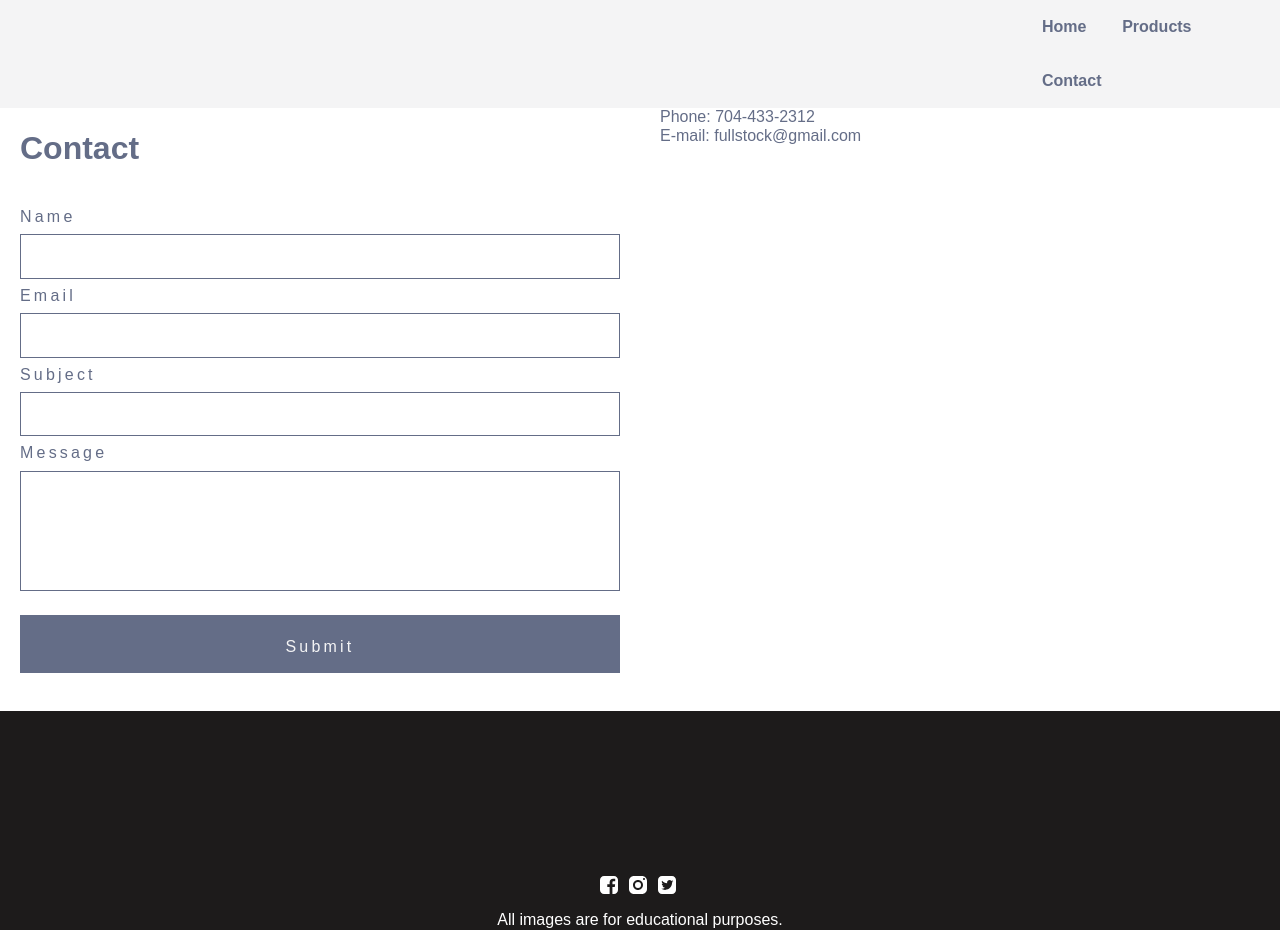
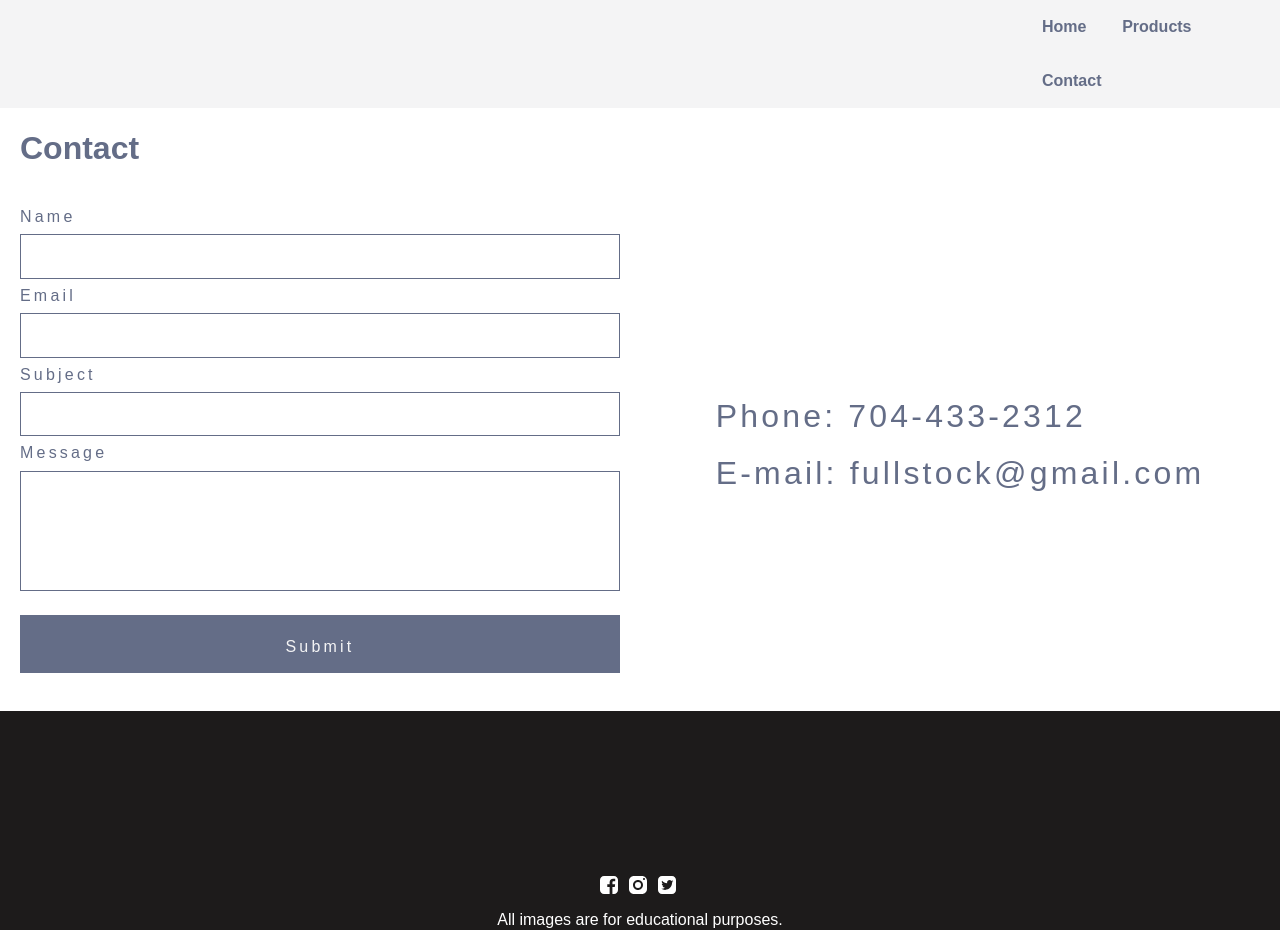
Before and after one commit to mfrancis92/full-stock, a React (Create React App) app: page /contact in a window 1280 px wide. Built offline with nearby package versions, Linux system fonts and the light colour scheme.

Commit message:
working with styles on product and contact page

```diff
--- a/src/assets/css/App.css
+++ b/src/assets/css/App.css
@@ -433,22 +433,23 @@ ul {
   display: grid;
   -ms-grid-columns: 1fr 1fr;
       grid-template-columns: 1fr 1fr;
-  -ms-grid-rows: 1fr;
-      grid-template-rows: 1fr;
 }
 
-.contact-container h1, .contact-container .info {
+.contact-container .contact-heading {
+  -ms-grid-column: 1;
+  -ms-grid-column-span: 2;
+  grid-column: 1/3;
+}
+
+.contact-container .contact-heading, .contact-container .contact-info {
   margin-left: 20px;
 }
 
-.contact-container form {
-  -webkit-box-ordinal-group: 2;
-      -ms-flex-order: 1;
-          order: 1;
+.contact-container .contact-form {
   margin: 20px;
 }
 
-.contact-container label, .contact-container button {
+.contact-container label, .contact-container button, .contact-container .contact-info {
   letter-spacing: .2rem;
 }
 
@@ -477,6 +478,16 @@ ul {
   cursor: pointer;
 }
 
+.contact-container .contact-info {
+  margin: auto;
+  font-weight: 100;
+  font-size: 2rem;
+}
+
+.contact-container .contact-info-content {
+  padding: 10px;
+}
+
 /* UNIVERAL STYLES */
 * {
   -webkit-box-sizing: border-box;
--- a/src/assets/scss/_contact.scss
+++ b/src/assets/scss/_contact.scss
@@ -1,18 +1,20 @@
 .contact-container {
     display: grid;
     grid-template-columns:1fr 1fr;
-    grid-template-rows: 1fr;
 
-    h1, .info {
+    .contact-heading {
+        grid-column: 1/3;
+    }
+
+    .contact-heading, .contact-info {
         margin-left: 20px;
     }
 
-    form{
-        order: 1;
+    .contact-form{
         margin: 20px;
     }
 
-    label, button {
+    label, button, .contact-info {
         letter-spacing: .2rem;
     }
     input, textarea, button {
@@ -39,8 +41,15 @@
 
     }
 
-    .info {
+    .contact-info {
+        margin: auto;
+        font-weight: 100;
+        font-size: 2rem;
         // grid-row: 1/4;
         // grid-column: 3;
     }
+
+    .contact-info-content {
+        padding: 10px;
+    }
 }
--- a/src/components/Contact.js
+++ b/src/components/Contact.js
@@ -32,8 +32,8 @@ class Contact extends React.Component {
       render() {
         return (
             <div className="contact-container">
-                <h1>Contact</h1>
-                <form className="contact" action="#" method="GET" name="Contact">
+                <h1 className="contact-heading">Contact</h1>
+                <form className="contact-form" action="#" method="GET" name="Contact">
                     <label for="name">Name</label>
                     <input
                     id="name"
@@ -71,9 +71,9 @@ class Contact extends React.Component {
                     <button onClick={e => this.onSubmit(e)}>Submit</button>
                     </div>
                 </form>
-                <div className="info">
-                    <p>Phone: 704-433-2312</p>
-                    <p>E-mail: fullstock@gmail.com</p>
+                <div className="contact-info">
+                    <p className="contact-info-content">Phone: 704-433-2312</p>
+                    <p className="contact-info-content">E-mail: fullstock@gmail.com</p>
                 </div>
 
             </div>
--- a/src/components/Products.js
+++ b/src/components/Products.js
@@ -10,8 +10,9 @@ class Products extends React.Component{
         let product = this.state.products.map(product=> {
             return(
                 <div>
+                    {/* <img src={product.productImage} />
                     <h2>{product.title}</h2>
-                    <p>{product.price}</p>
+                    <p>{product.price}</p>     */}
                 </div>
             )
 
--- a/src/components/ProductsJSON.js
+++ b/src/components/ProductsJSON.js
@@ -7,8 +7,8 @@ const Products = {
 
                 productType:"shoes",
                 productBrand:"off-white",
-                productImage:"",
-                price: "750",
+                productImage:"/img/products/shoe1.jpeg",
+                price: "$750",
                 description : "Inspired by Michael Jordan’s alma mater, the Off-White x Air Jordan 1 Retro High OG ‘UNC’ carries a classic two-tone composition, filtered through Virgil Abloh’s unique design prism.",
             },
             {
@@ -17,8 +17,8 @@ const Products = {
 
                 productType:"shoes",
                 productBrand:"off-white",
-                productImage:"",
-                price: "2250",
+                productImage:"/img/products/shoe2.jpeg",
+                price: "$2250",
                 description: "Created by designer Virgil Abloh, the Air Jordan 1 x OFF-WHITE comes in the classic Chicago colorway. Some of the sneakers' half-finished features include a Swoosh connected to the shoe with visible blue stitching, 'Air' printed on the midsole, and an OFF-WHITE zip tie on the collar.",
             },
             {
@@ -27,8 +27,8 @@ const Products = {
 
                 productType:"shoes",
                 productBrand:"off-white",
-                productImage:"",
-                price: "585",
+                productImage:"/img/products/shoe3.jpeg",
+                price: "$585",
                 description: "The OFF-WHITE x Air VaporMax ‘Part 2’ features a black Flyknit upper with matching laces and a Swoosh logo accented by a red zip tie.",
             },
             {
@@ -37,8 +37,8 @@ const Products = {
 
                 productType:"shoes",
                 productBrand:"yeezy",
-                productImage:"",
-                price: "250",
+                productImage:"/img/products/shoe4.jpeg",
+                price: "$250",
                 description: "The minimalist silhouette features distinct center stitching on a reverse Primeknit upper, with the signature ‘SPLY-350’ inscription now printed on the interior side. The heel tab remains, finished in a bright yellow hue that matches the knitted upper, rope laces, and Boost-infused midsole.",
             },
             {
@@ -47,8 +47,8 @@ const Products = {
 
                 productType:"shoes",
                 productBrand:"yeezy",
-                productImage:"",
-                price: "750",
+                productImage:"/img/products/shoe5.jpeg",
+                price: "$750",
                 description: "The sneaker’s retro-inspired lines worked in tandem with a chunky silhouette reminiscent of an earlier era. A mesh base is finished in grey on the quarter panels and bright blue and teal on the forefoot. Suede overlays arrive on the toe and heel accented grey leather eyestays. Other details include neon green laces, a bulky white midsole, and pops of black and bright orange.",
             },
             {
@@ -57,8 +57,8 @@ const Products = {
 
                 productType:"shoes",
                 productBrand:"yeezy",
-                productImage:"",
-                price: "250",
+                productImage:"/img/products/shoe6.jpeg",
+                price: "$250",
                 description: "The retro-inspired silhouette counterbalances its bulky form with a sleek, all-black design. What sets this colorway apart from the standard triple-black finish is a singular use of tone – it’s a semi-faded black that coats the combination mesh and suede upper, as opposed to the pitch-black variety that’s more common in the sneaker firmament.",
             },
             {
@@ -67,8 +67,8 @@ const Products = {
 
                 productType:"shoes",
                 productBrand:"yeezy",
-                productImage:"",
-                price: "800",
+                productImage:"/img/products/shoe7.jpeg",
+                price: "$800",
                 description: "Released on December 19, 2015, as the second colorway of the Yeezy Boost 750 line, the ‘Black’ sneaker features a full suede upper, perforated vamp, and ankle zipper.",
             },
             {
@@ -77,8 +77,8 @@ const Products = {
 
                 productType:"shirts",
                 productBrand:"off-white",
-                productImage:"",
-                price: "465",
+                productImage:"/img/products/shirt1.jpg",
+                price: "$465",
                 description: "",
             },
             {
@@ -87,8 +87,8 @@ const Products = {
 
                 productType:"shirts",
                 productBrand:"off-white",
-                productImage:"",
-                price: "258",
+                productImage:"/img/products/shirt2.jpg",
+                price: "$258",
                 description: "",
             },
             {
@@ -97,8 +97,8 @@ const Products = {
 
                 productType:"shirts",
                 productBrand:"off-white",
-                productImage:"",
-                price: "655",
+                productImage:"/img/products/shirt3.jpg",
+                price: "$655",
                 description: "Long sleeves shirt featuring classic tartan pattern in tones of red, blue and black. Spread collar. Buttons closure at front and 'CHECK SHIRT' text print at front. Oversize fitting.",
             },
         ]
```
Also changed, not shown: 1 other file (tests, documents, lock files or other folders).
